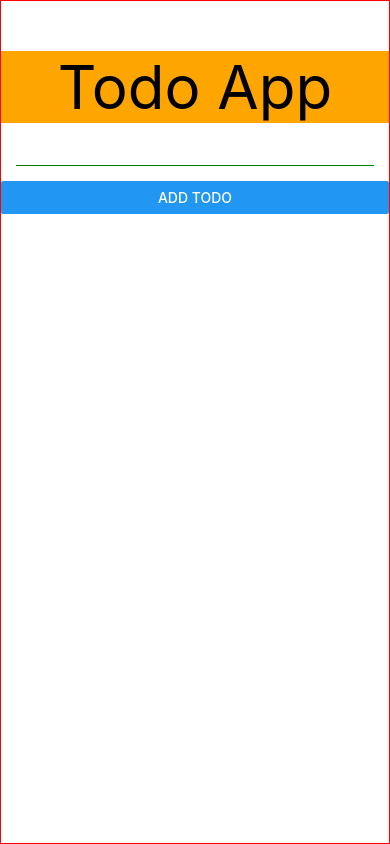
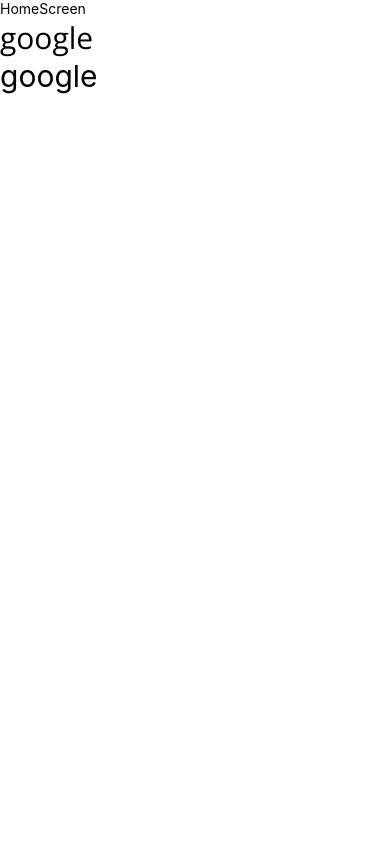
Before and after one commit to dphat07/LearnReact, a React Native app: screen / in a window 390 px wide. Built offline with nearby package versions, Linux system fonts and the light colour scheme.

Commit message:
fix font

```diff
--- a/App.tsx
+++ b/App.tsx
@@ -1,161 +1,48 @@
+import { StyleSheet,View,Text } from "react-native"
+import HomeScreen from "./components/review/home";
+import DetailScreen from "./components/review/detail";
+import AboutScreen from "./components/review/about";
 
-import { useState } from 'react';
-import { Alert, Button, FlatList, Keyboard, Pressable, ScrollView, StyleSheet, Text, TextInput, TouchableOpacity, TouchableWithoutFeedback, View } from 'react-native';
-import AntDesign from '@expo/vector-icons/AntDesign';
-
-interface ITOdo
-{
-  id: number
-  name: string
-}
-
-export default function App() {
-
-  const [todo, setTodo] =useState("");
-  const [lisTodo, setListTodo] = useState<ITOdo[]>([]);
-
-  const handleAddTodo = () =>
-  {
-    if (!todo)
-    {
-      Alert.alert("Lỗi input todo","Todo không được để trống",[
-        {
-          // text: 'Hủy',
-          // onPress: () => console.log('Cancel Pressed'),
-          // style: 'cancel',
-        },
-        {text: 'Xác nhận', onPress: () => console.log('OK Pressed')},
-      ]);
-
-      return;
-    }
-    setListTodo([...lisTodo, {id: randomInteger(1,100), name: todo }]);
-    setTodo("")
-  }
-
-  function randomInteger(min: number, max: number) {
-    return Math.floor(Math.random() * (max - min + 1)) + min;
-  }
-
-  const deleteTodo = (id: number) =>
-  {
-    const newTodo = lisTodo.filter(item => item.id !== id);
-    setListTodo(newTodo)
-  }
+import { useFonts } from 'expo-font';
+import * as SplashScreen from 'expo-splash-screen';
+import { useEffect } from 'react';
 
 
-
-  //jsx
-  return (
-    <TouchableWithoutFeedback onPress={() => Keyboard.dismiss}>
-      <View style={styles.container}>
-        {/* header */}
-        <Text style= {styles.header}>Todo App</Text>
-
-        {/* from */}
-        <View style = {styles.form}>
-          <TextInput
-            value={todo}
-            style={styles.todoInput}
-            onChangeText={(value) => setTodo(value)}
-          />
-          <Button
-            title='Add todo'
-            onPress={ handleAddTodo}
-          />
-
-        </View>
-        {/* todo list */}
-        <View style = {styles.todo}>
-          <FlatList
-              data={lisTodo}
-              keyExtractor={item => item.id + ""}
-              renderItem={({item}) => {
-                return(
-                  <Pressable
-                    onPress={() => deleteTodo(item.id)}
-                    style={({pressed}) => ({opacity: pressed ? 0.5 : 1})}>
-
-                      <View style ={styles.groupTodo}>
-                        <Text style={styles.todoItem}>{item.name}</Text>
-                        <AntDesign name="close" size={24} color="black" />
-                      </View>
-
-                  </Pressable>
-                )
-              }}
-            />
-        </View>
-
-      </View>
-    </TouchableWithoutFeedback>
-    // <FlexBox/>
-
-  );
-}
+SplashScreen.preventAutoHideAsync();
 
 
 
 const styles = StyleSheet.create({
   container: {
-    paddingTop:50,
     flex: 1,
-    backgroundColor: '#fff',
-    borderColor:'red',
-    borderWidth:1
-
+    justifyContent: 'center',
+    alignItems: 'center',
   },
-
-  header:
-  {
-    backgroundColor:"orange",
-    fontSize: 60,
-    textAlign: "center",
-    paddingHorizontal:20,
-  },
-
-  form:
-  {
-    //flex:2
-    marginBottom:20
-  },
-
-  todo:
-  {
-    flex:8
-  },
-
-  todoInput:
-  {
-    padding: 5,
-    borderBottomWidth: 1,
-    margin:15,
-    borderBottomColor:"green"
-  },
-  todoItem:
-  {
-    fontSize:20,
+});
 
 
+const App = () => {
+    const [loaded, error] = useFonts({
+        'OpenSans-Regular': require('./assets/fonts/OpenSans-Regular.ttf'),
+      });
 
-  },
-  body:
-  {
-    paddingHorizontal:10,
-    marginBottom:20,
-    flex:1
-  },
+      useEffect(() => {
+        if (loaded || error) {
+          SplashScreen.hideAsync();
+        }
+      }, [loaded, error]);
 
-  groupTodo:
-  {
-    padding:15,
-    flexDirection:'row',
-    alignItems:'center',
-    borderWidth:1,
-    borderStyle:'dashed',
-    marginBottom:15,
-    marginHorizontal:15,
-    justifyContent:'space-between'
-  }
+      if (!loaded && !error) {
+        return null;
+      }
+    return (
+        <View>
+            <HomeScreen/>
+            <DetailScreen/>
+            <AboutScreen/>
+        </View>
+    )
 
-});
+}
+
+export default App;
--- /dev/null
+++ b/components/review/about.tsx
@@ -0,0 +1,13 @@
+import { View, Text } from "react-native"
+
+const AboutScreen =  () => {
+    return (
+        <View>
+            <Text style ={{fontSize: 30}}>
+                google
+            </Text>
+        </View>
+    )
+}
+
+export default AboutScreen;
--- /dev/null
+++ b/components/review/detail.tsx
@@ -0,0 +1,19 @@
+import { StyleSheet,View, Text } from "react-native"
+
+const styles = StyleSheet.create({
+        review:{
+            fontFamily:'OpenSans-Regular',
+            fontSize:30
+        }
+    }
+)
+
+const DetailScreen =  () => {
+    return (
+        <View >
+            <Text style = {styles.review}>google</Text>
+        </View>
+    )
+}
+
+export default DetailScreen;
--- /dev/null
+++ b/components/review/home.tsx
@@ -0,0 +1,11 @@
+import { View, Text } from "react-native"
+
+const HomeScreen =  () => {
+    return (
+        <View>
+            <Text>HomeScreen</Text>
+        </View>
+    )
+}
+
+export default HomeScreen;
--- a/package.json
+++ b/package.json
@@ -14,10 +14,12 @@
     "web": "expo start --web"
   },
   "dependencies": {
-    "expo": "~51.0.31",
+    "expo": "51.0.20",
+    "expo-font": "12.0.9",
+    "expo-splash-screen": "0.27.5",
     "expo-status-bar": "1.12.1",
     "react": "18.2.0",
-    "react-native": "0.74.5"
+    "react-native": "0.74.3"
   },
   "devDependencies": {
     "@babel/core": "7.24.8",
```
Also changed, not shown: assets/fonts/OpenSans-Regular.ttf (added), 1 other file (tests, documents, lock files or other folders).
